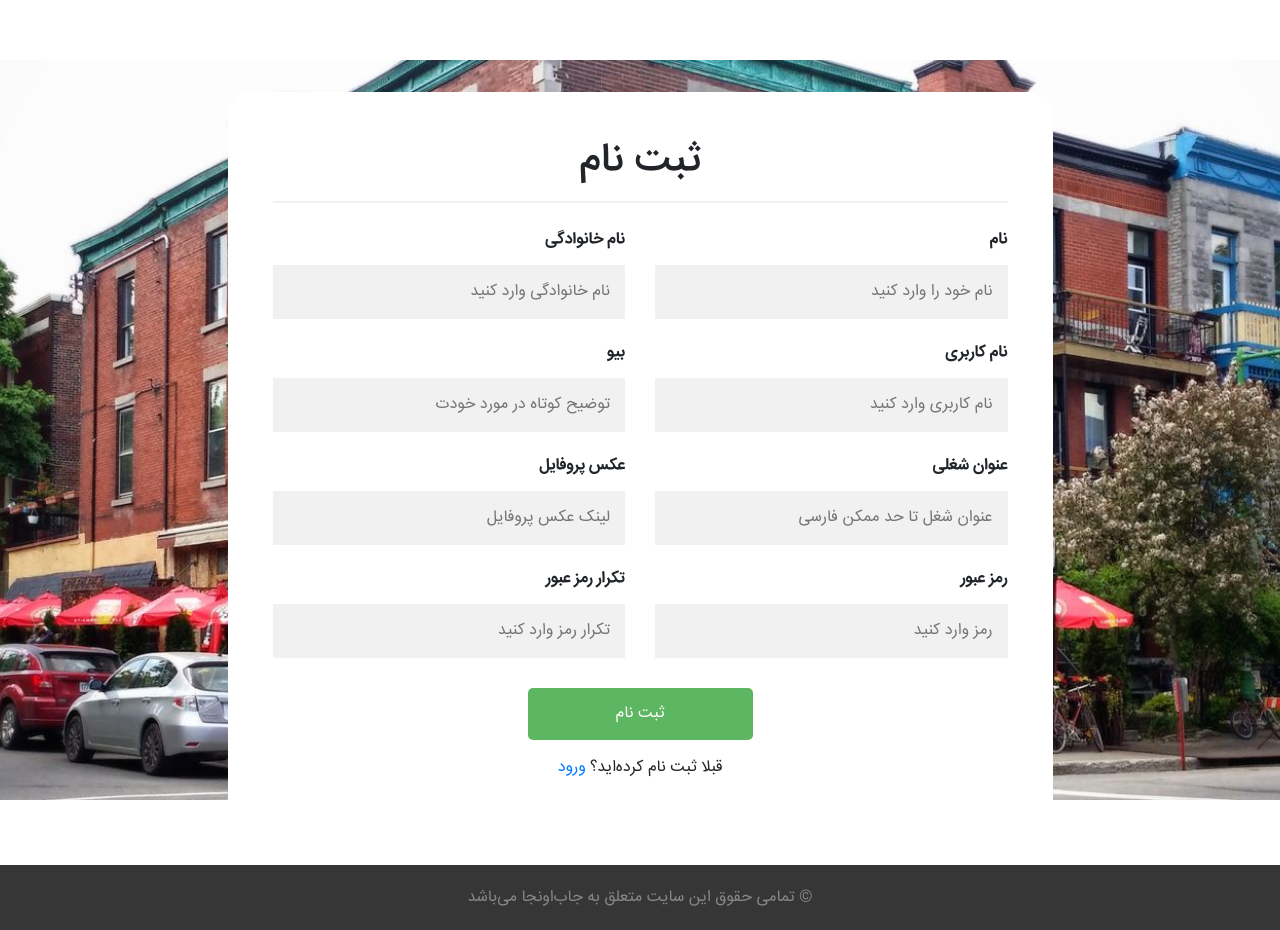
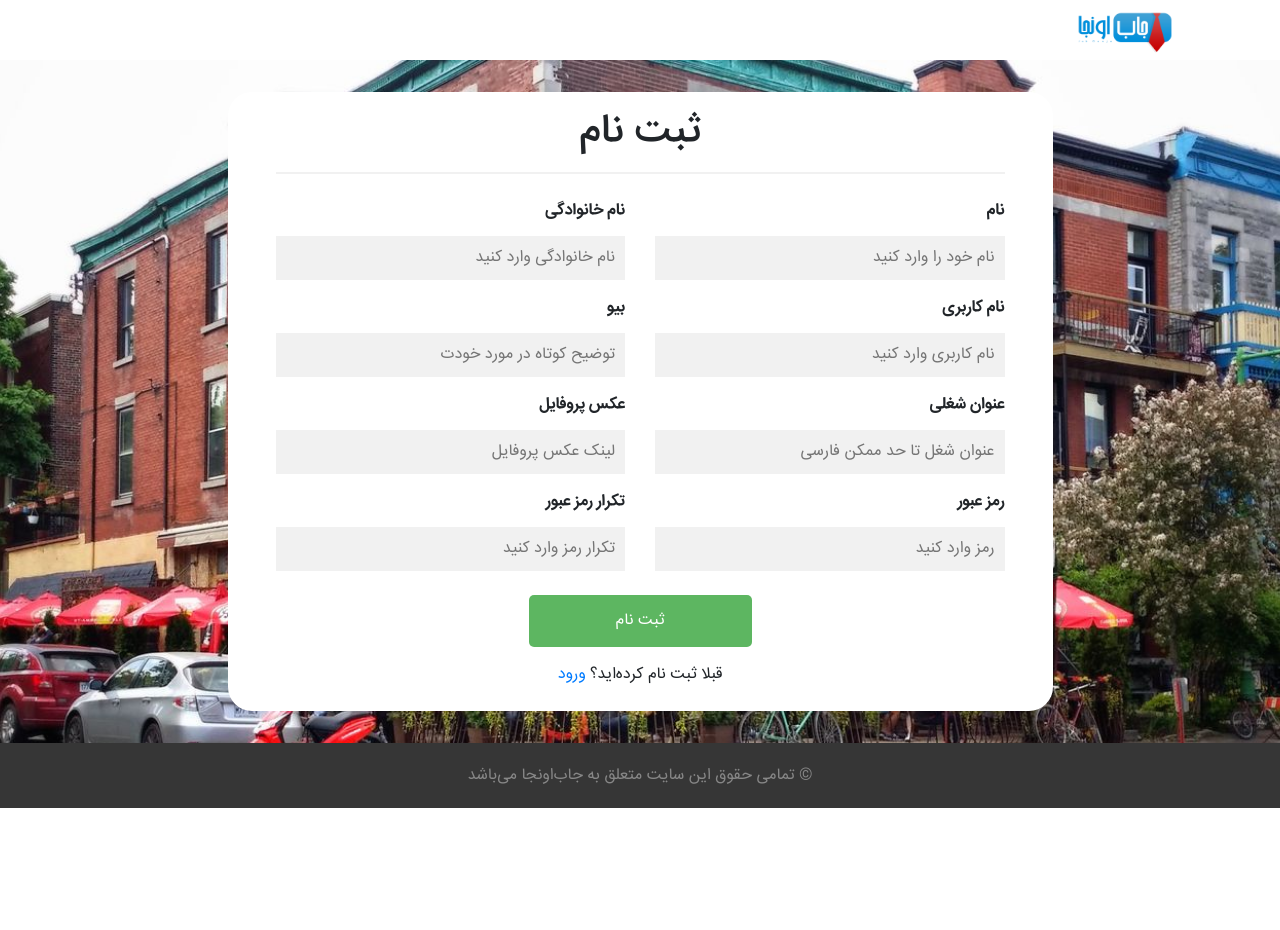
Before and after one commit to internet-engineering-course/IE-frontend, a React (Create React App) app: page /register in a window 1280 px wide. After the commit the page ends 808 px from the top, so only its background shows below. Built offline with nearby package versions, Linux system fonts and the light colour scheme.

Commit message:
this commit will fix buges in project page and resize the register page

```diff
--- a/src/views/common/Header.tsx
+++ b/src/views/common/Header.tsx
@@ -27,7 +27,7 @@ export default class Header extends Component<Props, State> {
 					<div className="container header-hover">
 						<div className="row justify-content-between align-items-center">
 							<div id="logo" className="col-auto">
-								{/* <a href="/register"><img src={logoUrl} alt="jobonja-logo" /></a> */}
+								<a href="/login"><img src={logoUrl} alt="jobonja-logo" /></a>
 							</div>
 						</div>
 					</div>
@@ -52,7 +52,7 @@ export default class Header extends Component<Props, State> {
 										className="col-auto profile-link">
 										حساب کاربری
 									</a>
-									<div className="col-auto">خروج</div>
+									<a className="profile-link" href="/login"><div className="col-auto">خروج</div></a>
 								</div>
 							</nav>
 						</div>
--- a/src/views/home/ProjectInfo.tsx
+++ b/src/views/home/ProjectInfo.tsx
@@ -56,7 +56,7 @@ export default class ProjectInfo extends Component<Props, State> {
                         {timeArea}
                     </div>
                     <p className="description mb-0">{this.props.project.description}</p>
-                    <p className="blue budget my-1"><b>بودجه: {this.props.project.budget} تومان</b></p>
+                    <p className="blue budget my-1"><b>بودجه: {ToPersian(this.props.project.budget)} تومان</b></p>
                     <div className="row no-gutters">
                         <p className="my-1 skills-color">
                             مهارت‌ها:
--- a/src/views/project/project.tsx
+++ b/src/views/project/project.tsx
@@ -64,10 +64,11 @@ export default class project extends Component<Props, State> {
 				if (this.state.isDeadLineReceived) {
 					getProjectWinner(this.state.project.id)
 						.then(res => {
-							var data = res.data;
-							this.setState({
-								winnerUser: data.firstname + data.lastname
-							});
+							if(res.data == ""){
+								this.setState({winnerUser:""});
+							}else{
+								this.setState({winnerUser:res.data.firstname+res.data.lastname});
+							}
 						})
 						.catch(error => toast.warn(error.response.data));
 				}
@@ -76,7 +77,8 @@ export default class project extends Component<Props, State> {
 
 		isBidBefore(params.projectId)
 			.then(res => {
-				if (res.data == true) {
+				var bidAmount = res.data;
+				if (bidAmount.bidAmount != -1) {
 					this.setState({ isBid: true });
 				}
 			})
@@ -192,9 +194,9 @@ export default class project extends Component<Props, State> {
 						flacType={"flaticon-check-mark"}
 						text={
 							"برنده: " +
-							(this.state.winnerUser == ""
-								? " ندارد"
-								: this.state.winnerUser)
+							(this.state.winnerUser == ""?
+								" ندارد":
+								this.state.winnerUser)
 						}
 					/>
 				</div>
--- a/src/views/register/Register.scss
+++ b/src/views/register/Register.scss
@@ -1,7 +1,7 @@
 .text-box {
 	width: 100%;
-	padding: 15px;
-	margin: 5px 0 22px 0;
+	padding: 10px;
+	margin: 5px 0 1em 0;
 	display: inline-block;
 	border: none;
 	background: #f1f1f1;
@@ -21,6 +21,7 @@
 	direction: ltr;
 	text-align: left;
 }
+
 
 hr {
 	border: 1px solid #f1f1f1;
--- a/src/views/register/Register.tsx
+++ b/src/views/register/Register.tsx
@@ -18,7 +18,7 @@ export default class Register extends Component<State, Props> {
 					<div className="container h-100">
 						<div className="row justify-content-center align-items-center main-height">
 							<div className="col-md-9">
-								<form className="register-form">
+								<form className="register-form py-3 px-5">
 									<h1 className="center-text">ثبت نام</h1>
 									<hr />
 									<div className="row">
```
